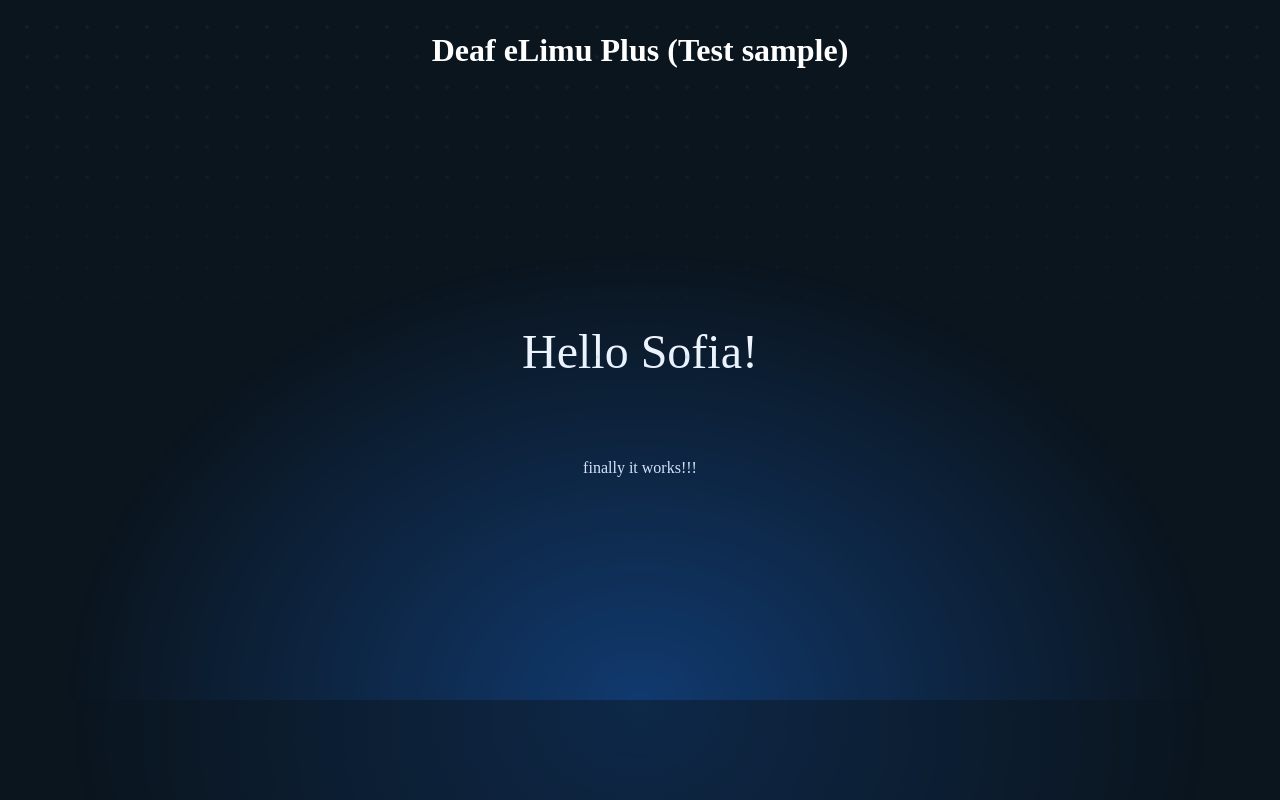
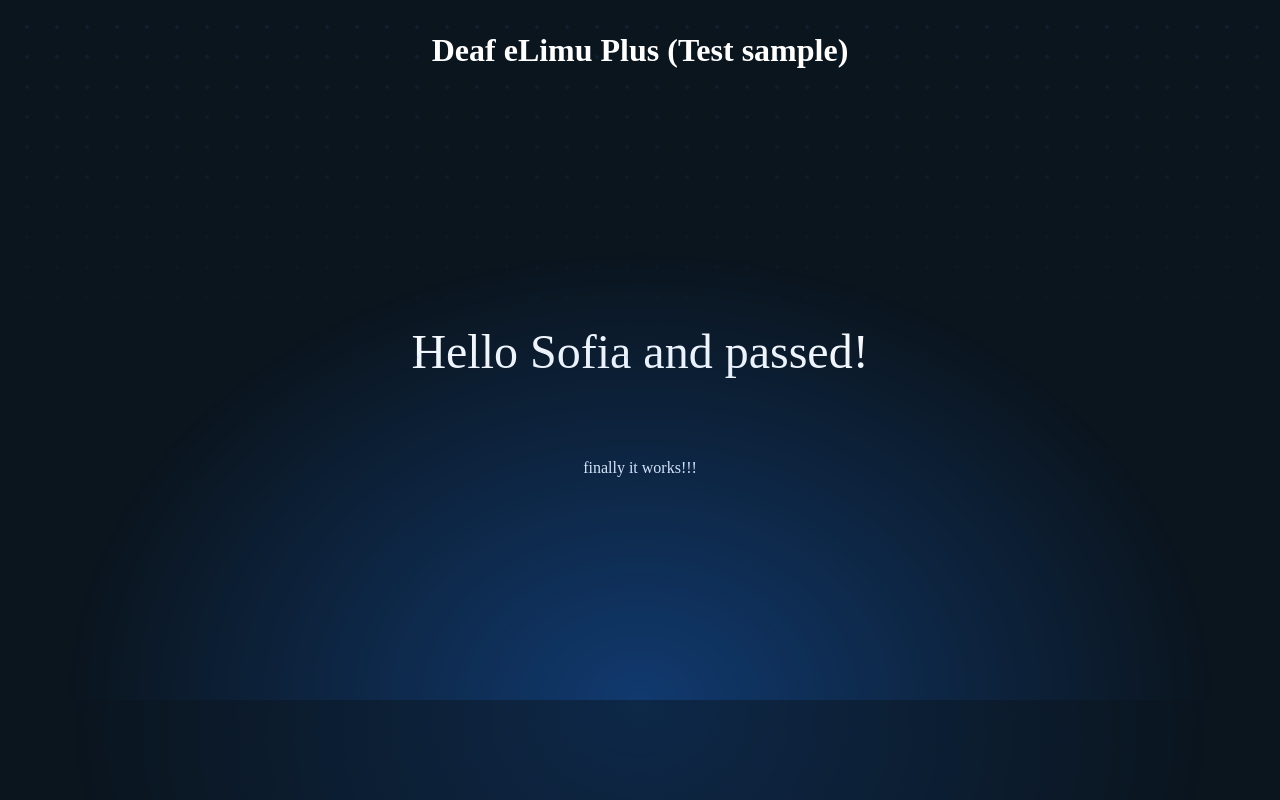
Before and after one commit to deafelimuplus/depWebSample, a Next.js app: page / in a window 1280 px wide. Built offline with nearby package versions, Linux system fonts and the light colour scheme; a web font is replaced by a local one.

Commit message:
Update page.tsx

```diff
--- a/src/app/page.tsx
+++ b/src/app/page.tsx
@@ -4,7 +4,7 @@ export default function Home() {
   const message = process.env["MESSAGE"] || "finally it works!!!";
   return (
     <main className="content">
-      <h1 className="heading">Hello Sofia!</h1>
+      <h1 className="heading">Hello Sofia and passed!</h1>
       <p>{message}</p>
     </main>
   );
```
